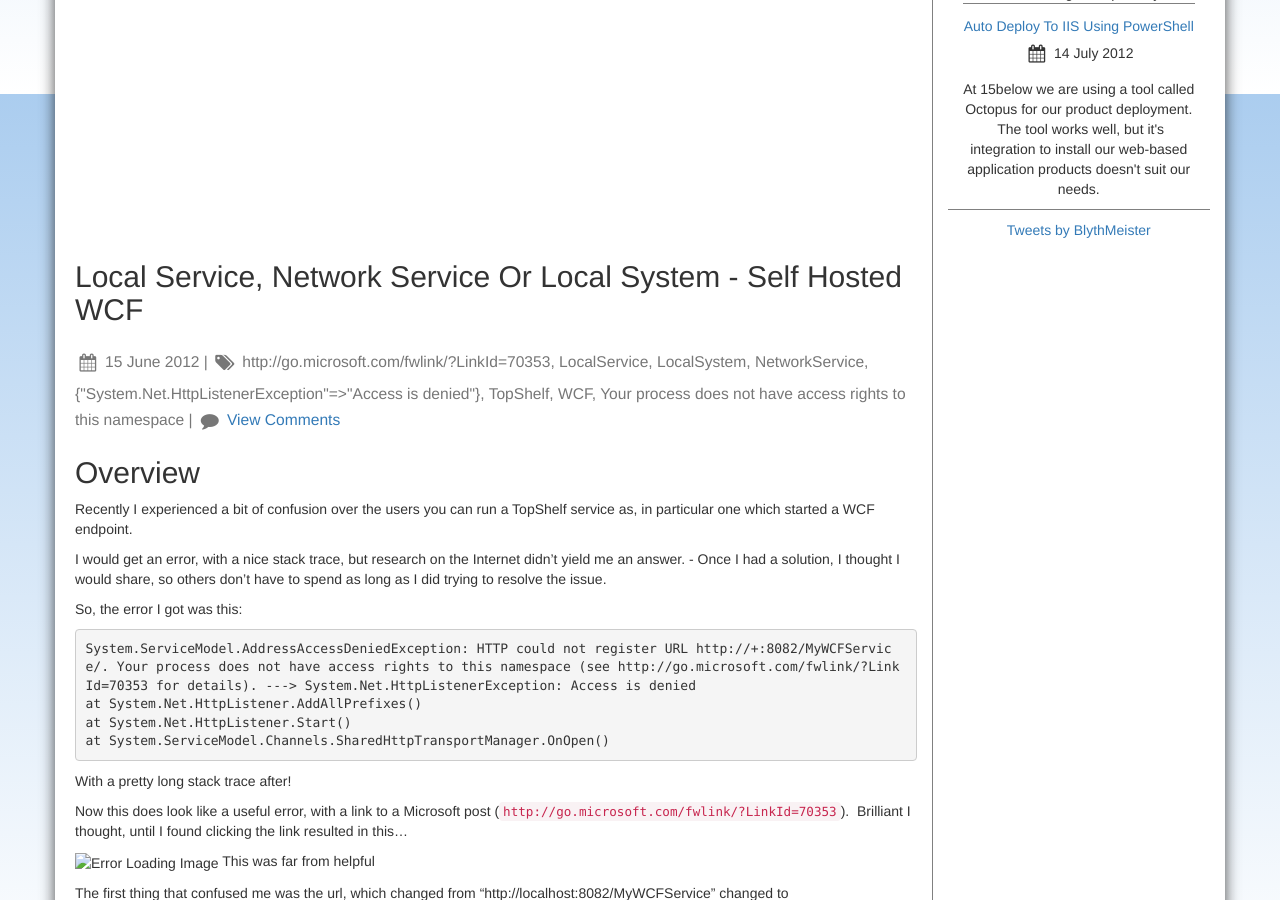
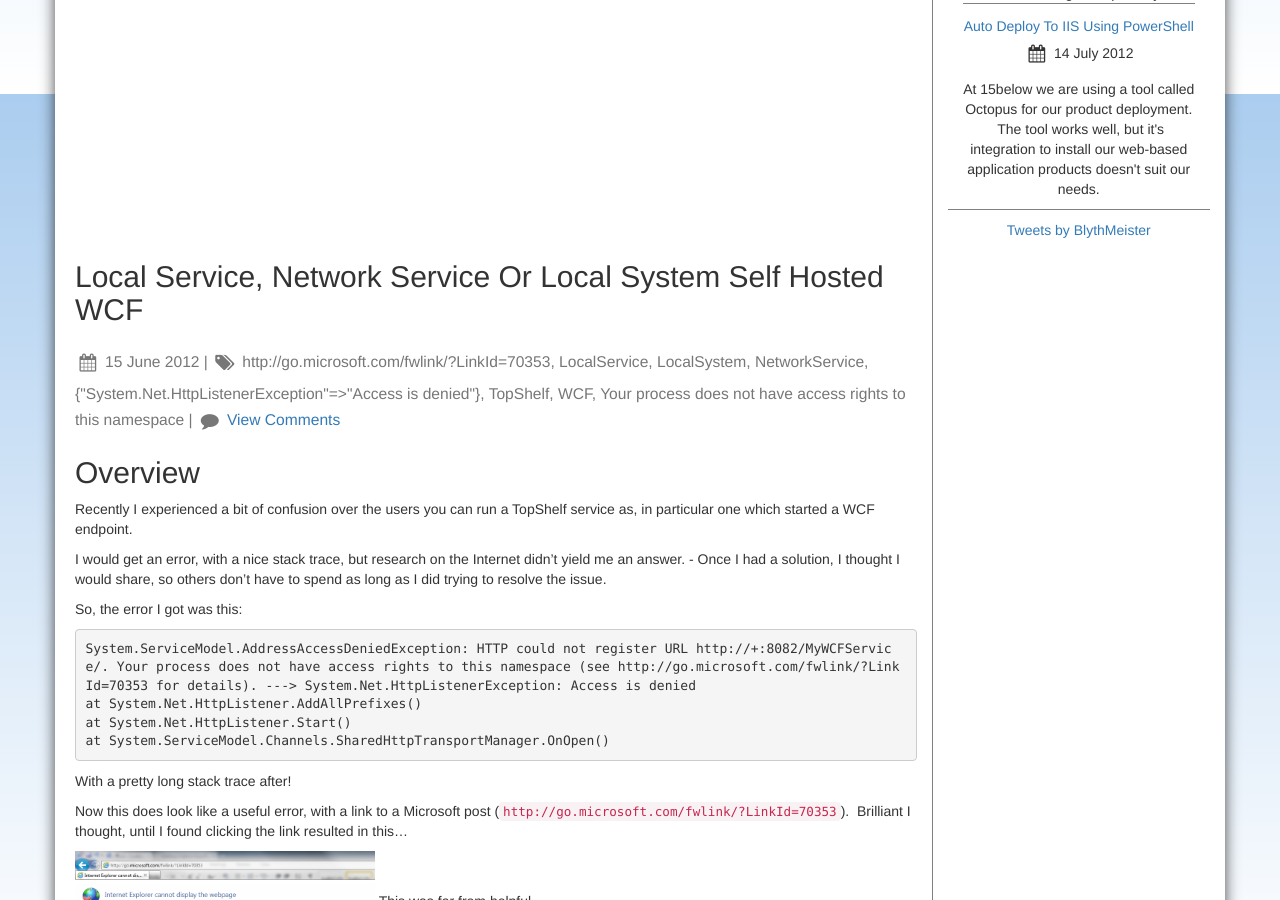
Before and after one commit to BlythMeister/blyth.me.uk, a Jekyll site: the page built from _posts/2012-06-15-local-service-network-service-or-local-system-self-hosted-wcf.md, in a window 1280 px wide and 900 px high, scrolled down 806 px. Built offline with Jekyll 4.4.1, drawn with Linux system fonts in a browser that asks for light colours; comment, search, counter and statistics services are not loaded.

Commit message:
Fix 2012-06-15-local-service-network-service-or-local-system-self-hosted-wcf

```diff
--- a/_posts/2012-06-15-local-service-network-service-or-local-system-self-hosted-wcf.md
+++ b/_posts/2012-06-15-local-service-network-service-or-local-system-self-hosted-wcf.md
@@ -1,6 +1,6 @@
 ---
 layout: post
-title: Local Service, Network Service Or Local System - Self Hosted WCF
+title: Local Service, Network Service Or Local System Self Hosted WCF
 date: 2012-06-15 14:10:00 -0000
 excerpt: Recently I experienced a bit of confusion over the users you can run a TopShelf service as, in particular one which started a WCF endpoint.
 image: /images/me.png
@@ -25,7 +25,7 @@ With a pretty long stack trace after!
 
 Now this does look like a useful error, with a link to a Microsoft post (<a href="http://go.microsoft.com/fwlink/?LinkId=70353"><code>http://go.microsoft.com/fwlink/?LinkId=70353</code></a>).  Brilliant I thought, until I found clicking the link resulted in this…
 
-![Error Loading Image]({{ site.url}}/images/go-microsoft-com_link70353_notload.png){:height="103px" width="300px"}
+![Error Loading Image]({{ site.url}}/images/posts/go-microsoft-com_link70353_notload.png){:height="103px" width="300px"}
 This was far from helpful
 
 The first thing that confused me was the url, which changed from "http://localhost:8082/MyWCFService" changed to "http://+:8082/MyWCFService/". When looking at URLs, it would seem that the "+" symbol means "Generic host", therefore it could be anything, as long as it is on this PC. The config could state "http://127.0.0.1:8082/MyWCFService/" whereby localhost and 127.0.0.1 are the same. The log file only shows the 1 value, a "+".
```
